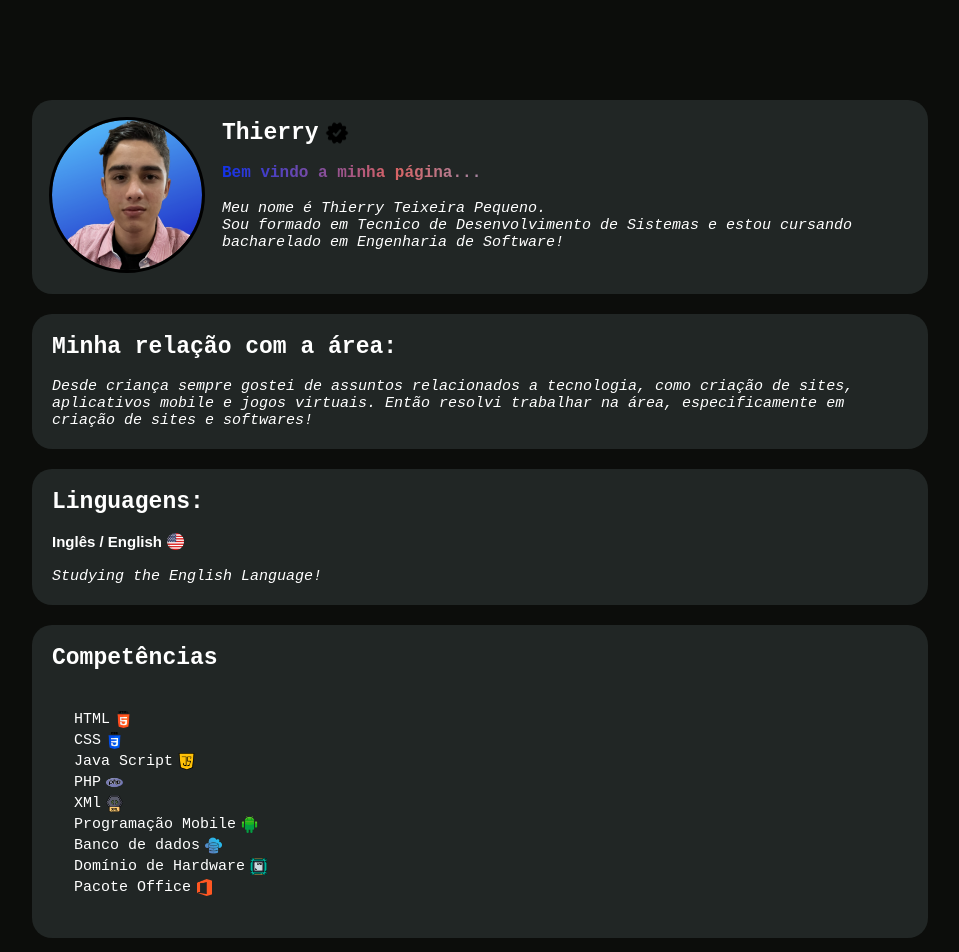
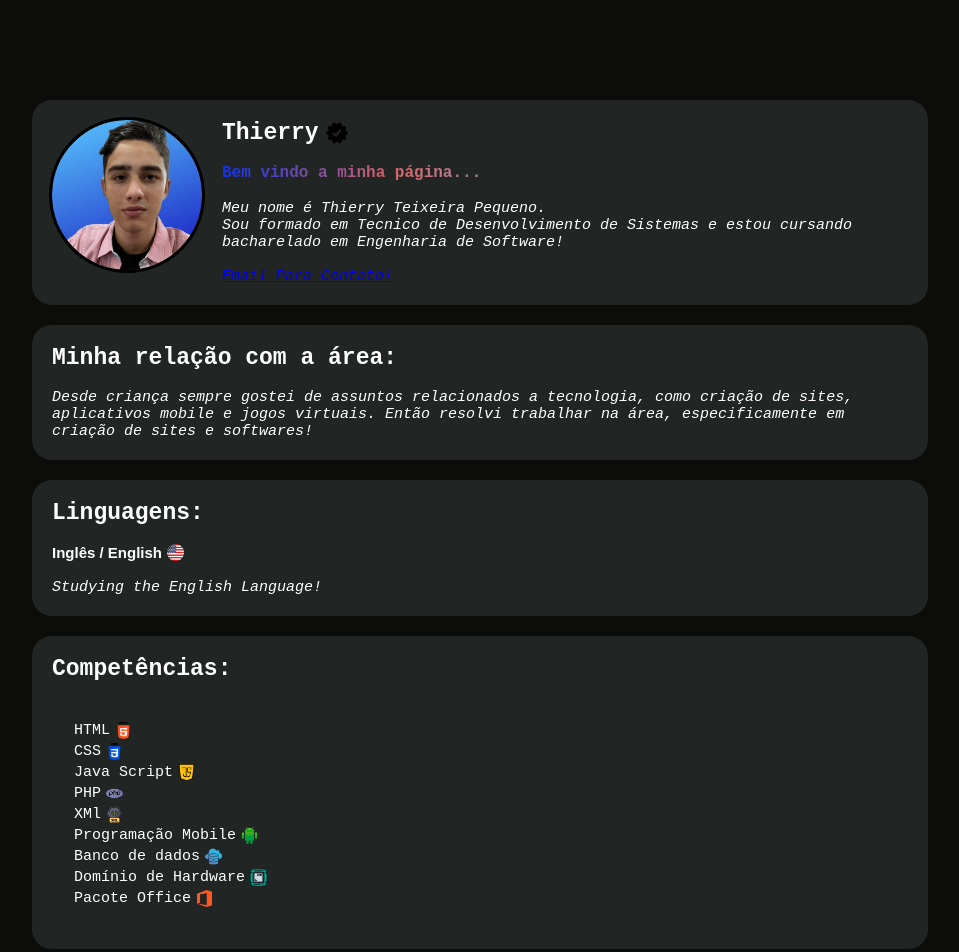
Before and after one commit to ThierryPqno/ThierryPqno.github.io, a plain HTML site: page index.html in a window 1280 px wide. Shown: the whole page, without its empty margins (160-1119 px from the left). Drawn offline with Linux system fonts and the light colour scheme.

Commit message:
Update index.html

```diff
--- a/index.html
+++ b/index.html
@@ -21,6 +21,8 @@
                 <br>
                 <p>Meu nome é Thierry Teixeira Pequeno.</p>
                 <p>Sou formado em Tecnico de Desenvolvimento de Sistemas e estou cursando bacharelado em Engenharia de Software!<p>
+                <br>
+                <a href=mailto:thierryteixeirapequenogmail.com>Email Para Contato!</a>
             </div>
         </div>
 
@@ -47,7 +49,7 @@
         <!-- Competências -->
         <div id="proj">
             <div class="details">
-                <h1>Competências</h1>
+                <h1>Competências:</h1>
                 <br>
                 <ul>
                     <li>HTML <img src="Img/html.png" alt="html"></li>
```
